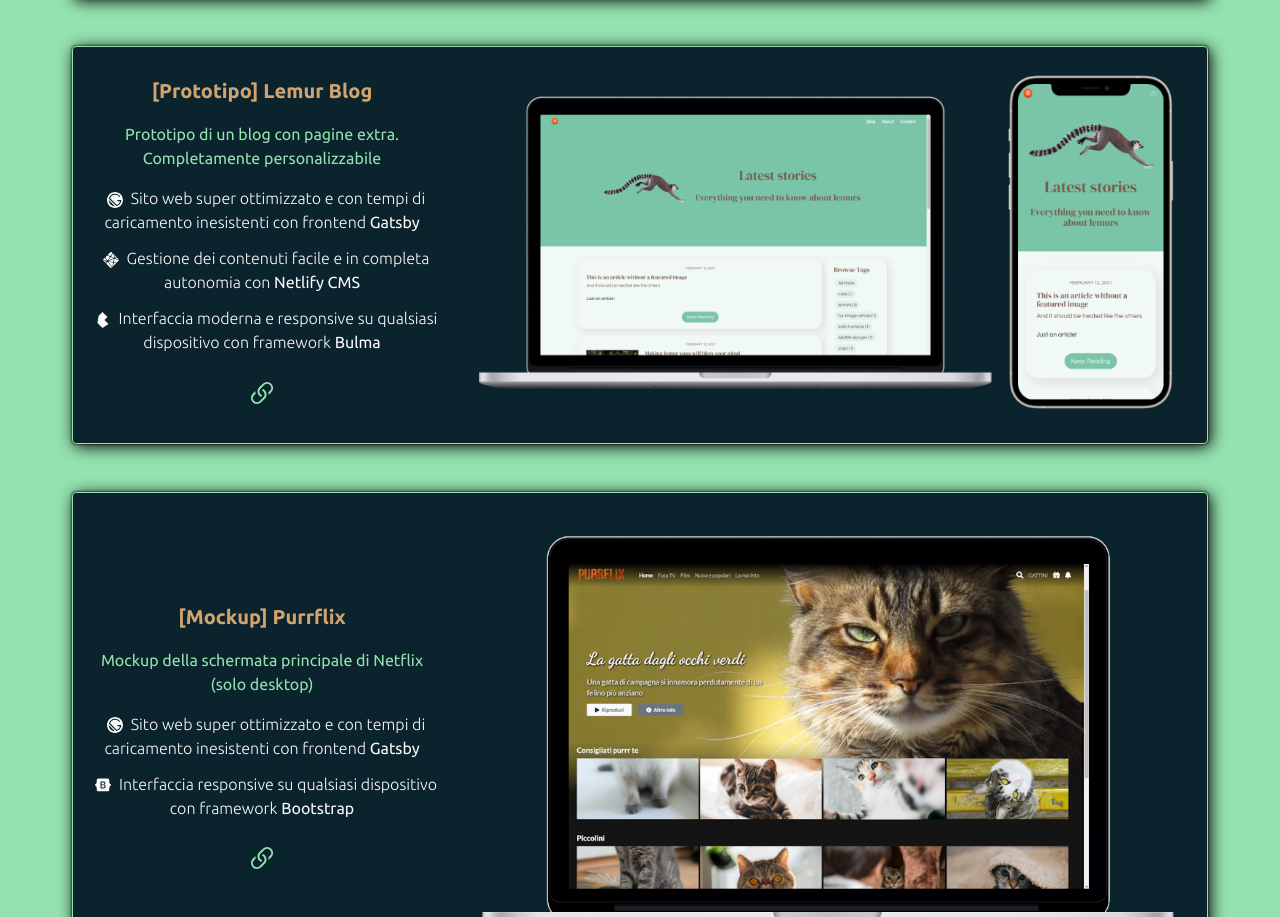
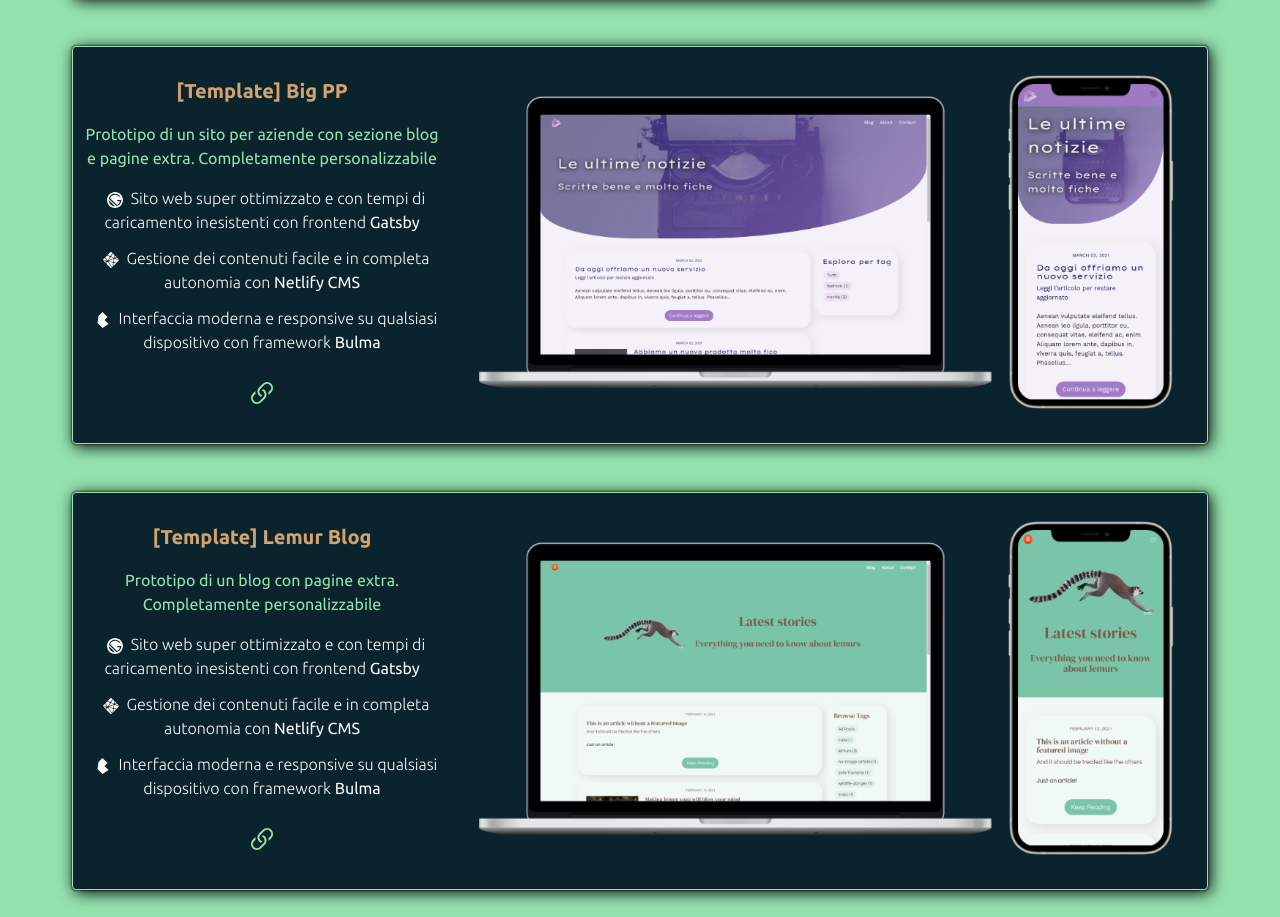
Before and after one commit to lemurweb-dev/lemurweb-site, a Gatsby site: page /portfolio in a window 1280 px wide. Shown: the part 1956-2873 px from the top of the page. Built offline with nearby package versions, Linux system fonts and the light colour scheme; Gatsby itself is replaced by a stand-in of ours.

Commit message:
rm source map in production add big pp in portfolio rm warnings

```diff
--- a/src/components/portfolio.js
+++ b/src/components/portfolio.js
@@ -117,6 +117,27 @@
           }
         }
       }
+      pp1: file(relativePath: { eq: "mockup/pp-mockup-1.png" }) {
+        childImageSharp {
+          fluid(maxWidth: 800, quality: 80) {
+            ...GatsbyImageSharpFluid
+          }
+        }
+      }
+      pp2: file(relativePath: { eq: "mockup/pp-mockup-2.png" }) {
+        childImageSharp {
+          fluid(maxWidth: 800, quality: 80) {
+            ...GatsbyImageSharpFluid
+          }
+        }
+      }
+      pp3: file(relativePath: { eq: "mockup/pp-mockup-3.png" }) {
+        childImageSharp {
+          fluid(maxWidth: 800, quality: 80) {
+            ...GatsbyImageSharpFluid
+          }
+        }
+      }
     }
   `)
   return (
@@ -161,7 +182,7 @@
         />
         <PortfolioItem
           id="spacecowboy"
-          title="[Prototipo] Space Cowboy"
+          title="[Template] Space Cowboy"
           subtitle="Prototipo di un sito moderno e funzionale di esempio. Completamente personalizzabile"
           link="https://lemur-space-cowboy.netlify.app"
           images={[
@@ -172,8 +193,20 @@
           stack={["gatsby", "bootstrap"]}
         />
         <PortfolioItem
+          id="big-pp"
+          title="[Template] Big PP"
+          subtitle="Prototipo di un sito per aziende con sezione blog e pagine extra. Completamente personalizzabile"
+          link="https://lemur-big-pp.netlify.app"
+          images={[
+            data.pp1.childImageSharp.fluid,
+            data.pp2.childImageSharp.fluid,
+            data.pp3.childImageSharp.fluid,
+          ]}
+          stack={["gatsby", "netlify-cms", "bulma"]}
+        />
+        <PortfolioItem
           id="lemur-blog"
-          title="[Prototipo] Lemur Blog"
+          title="[Template] Lemur Blog"
           subtitle="Prototipo di un blog con pagine extra. Completamente personalizzabile"
           link="https://lemur-blog.netlify.app"
           images={[
--- a/src/pages/contact.js
+++ b/src/pages/contact.js
@@ -1,5 +1,4 @@
 import React from "react"
-import { useStaticQuery, graphql, Link } from "gatsby"
 
 import Layout from "../components/layout"
 import SEO from "../components/seo"
--- a/src/pages/index.js
+++ b/src/pages/index.js
@@ -1,5 +1,5 @@
 import React, { useState, useEffect } from "react"
-import { useStaticQuery, graphql, Link } from "gatsby"
+import { graphql, Link } from "gatsby"
 import Img from "gatsby-image"
 import ReactTooltip from "react-tooltip"
 
--- a/src/pages/portfolio.js
+++ b/src/pages/portfolio.js
@@ -1,5 +1,4 @@
 import React from "react"
-import { useStaticQuery, graphql, Link } from "gatsby"
 
 import Layout from "../components/layout"
 import SEO from "../components/seo"
```
Also changed, not shown: gatsby-node.js (+8 -0 lines), src/images/mockup/pp-mockup-1.png (added), src/images/mockup/pp-mockup-2.png (added), src/images/mockup/pp-mockup-3.png (added).
